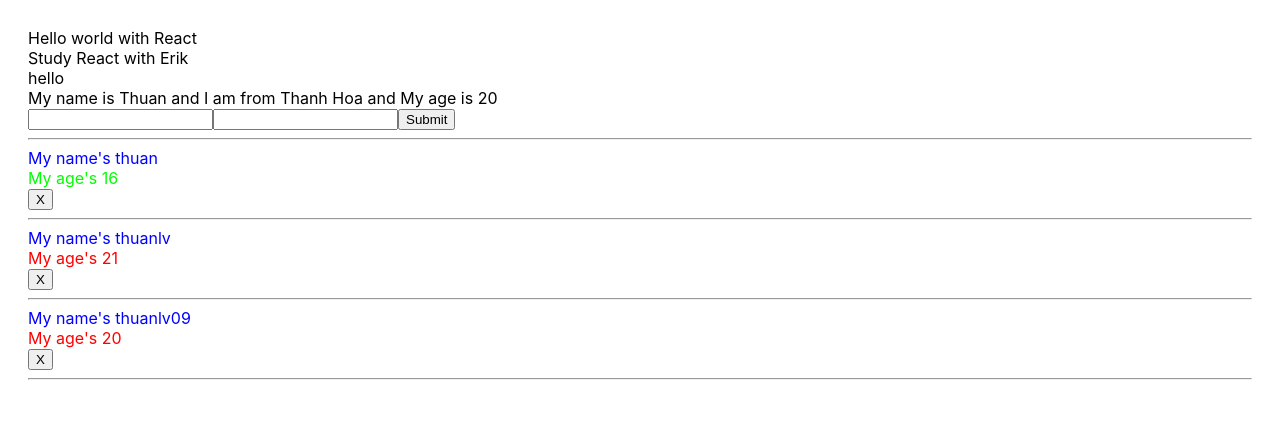
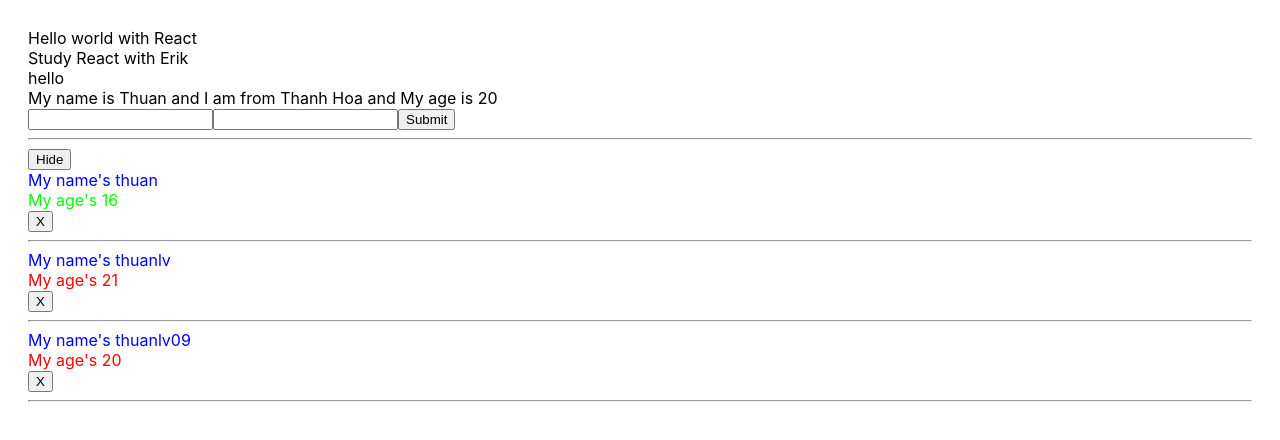
Before and after one commit to thuanlv0911/React-base, a React (Create React App) app: page / in a window 1280 px wide. Shown: the top 440 px of the page. Built offline with nearby package versions, Linux system fonts and the light colour scheme.

Commit message:
video 35

```diff
--- a/src/components/DisplayInfor.js
+++ b/src/components/DisplayInfor.js
@@ -1,4 +1,4 @@
-import React from "react";
+import React, { useState } from "react";
 import "./DisplayInfor.scss";
 import logo from "./../logo.svg";
 
@@ -111,9 +111,20 @@ import logo from "./../logo.svg";
 const DisplayInfor = (props) => {
   const { listUsers } = props;
 
+  const [isHandleShowHide, setHandleShowHide] = useState(true);
+
+  const handleShowHide = () => {
+    setHandleShowHide(!isHandleShowHide);
+  };
+
   return (
     <div className="display-infor-container">
-      {true && (
+      <div>
+        <button onClick={() => handleShowHide()}>
+          {isHandleShowHide === true ? "Hide" : "Show"}
+        </button>
+      </div>
+      {isHandleShowHide && (
         <React.Fragment>
           {listUsers.map((user, index) => {
             return (
```
